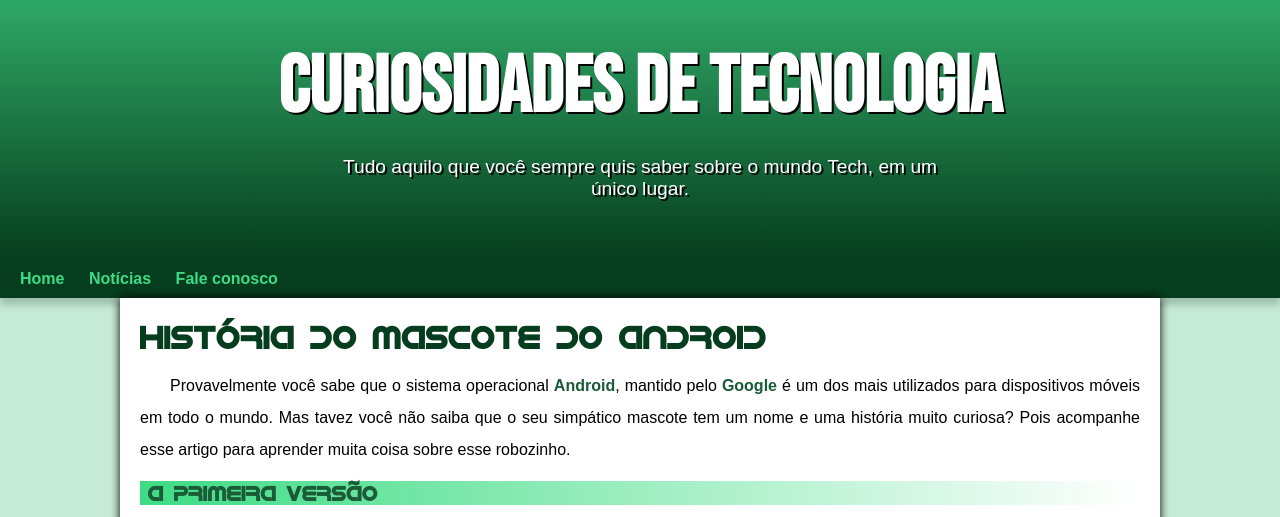
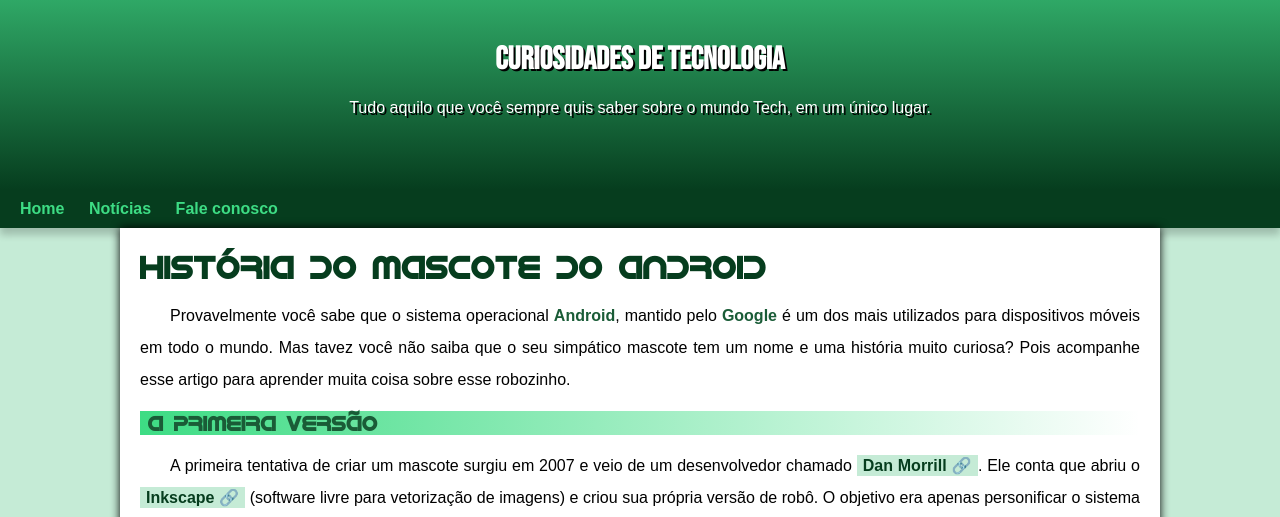
Before and after one commit to mcamurca/projeto-android, a plain HTML site: page index.html in a window 1280 px wide. Shown: the top 517 px of the page. Drawn offline with Linux system fonts and the light colour scheme.

Commit message:
ajuste header h1 e paragafo

```diff
--- a/estilo/style.css
+++ b/estilo/style.css
@@ -46,16 +46,16 @@
     color: white;
     margin-bottom: 20px;
     font-family: var(--fonte-destaque);
-    font-size: 5em;
+    font-size: 2em;
     text-shadow: 2px 2px 0px black;
 }
 
 header > p {
     color: white;
     font-family: var(--fonte-padrao);
-    font-size: 1.2em;
+    font-size: 1em;
     margin: auto;
-    padding-bottom: 60px;
+    padding-bottom: 50px;
     max-width: 600px;
     padding-left: 10px;
     padding-right: 10px;
```
